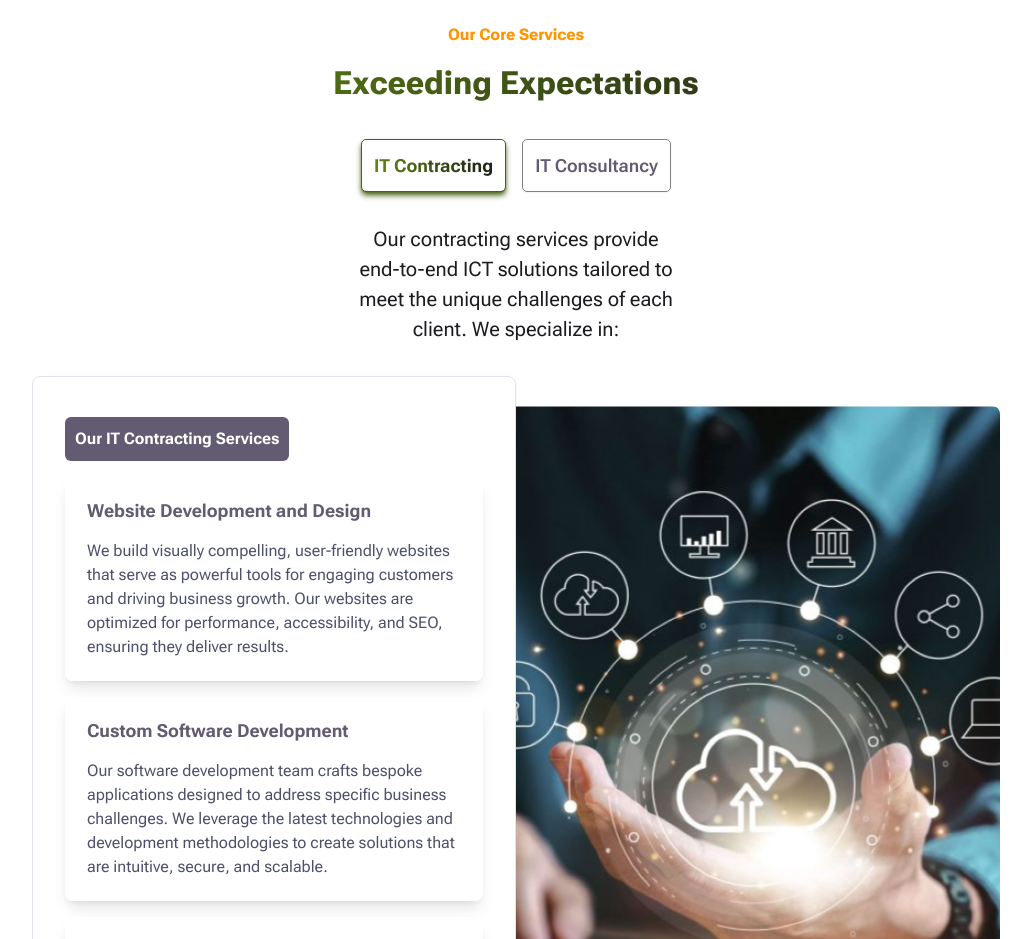
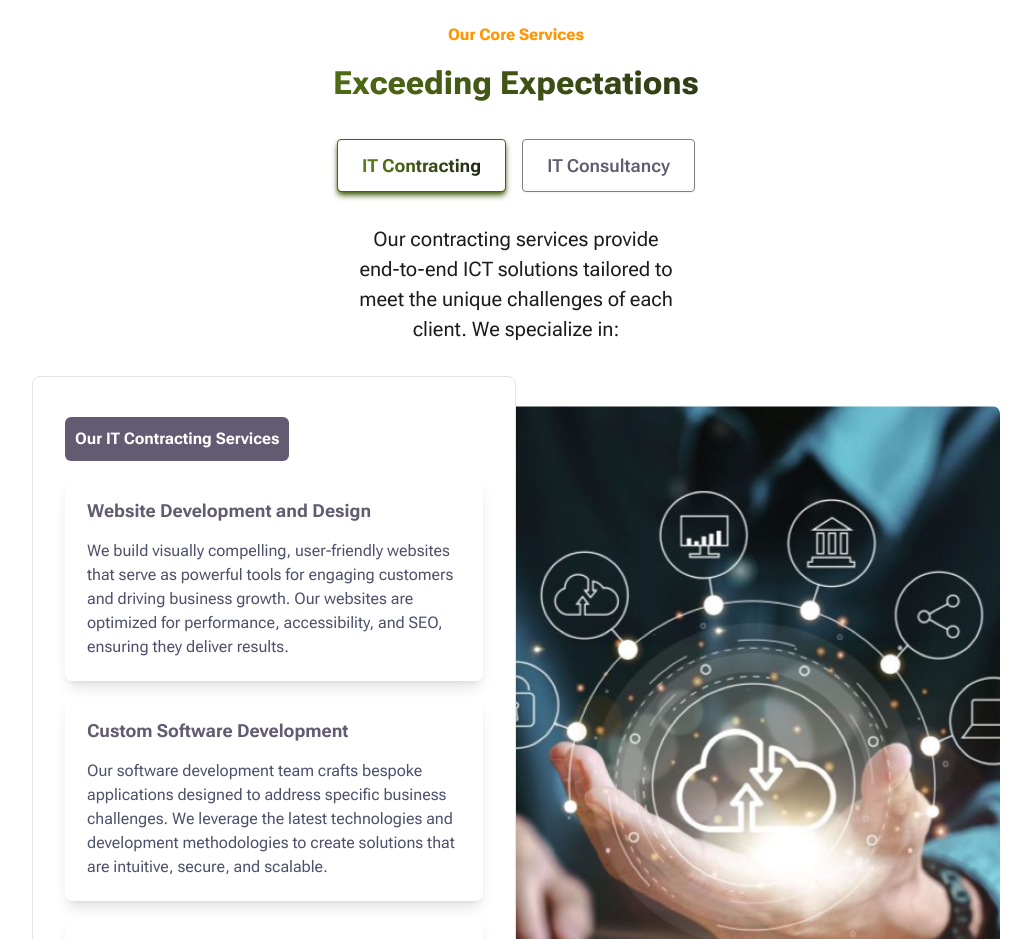
Before and after one commit to Bilcruz1/Expedient-tech, a React (Vite) app: page / in a window 1280 px wide. Shown: the part 1720-2659 px from the top of the page, without its empty margins (124-1155 px from the left). Built offline with nearby package versions, Linux system fonts and the light colour scheme; a web font is replaced by a local one.

Commit message:
minor changes

```diff
--- a/src/components/coreServices.jsx
+++ b/src/components/coreServices.jsx
@@ -49,20 +49,20 @@ export default function CoreServices() {
 									<div
 										key={tab.id}
 										onClick={() => setActiveTab(tab.id)}
-										className={`flex items-center justify-center lg:p-[12px] p-[8px] shadow ${
+										className={`flex items-center justify-center lg:p-[12px] p-[16px] shadow ${
 											activeTab === tab.id
 												? 'shadow-[#496115] shadow-md text-gradient font-bold'
-												: 'shadow-sm text-[#625B71] font-semibold'
+												: 'shadow-sm text-[#625B71] text-[16px] font-semibold'
 										}`}
 										style={{
-											// padding: '10px 20px',
+											padding: '12px 24px',
 											cursor: 'pointer',
 											backgroundColor: activeTab === tab.id ? '#0F1115' : '',
 											border:
 												activeTab === tab.id
 													? '1px solid #496115'
 													: '1px solid gray',
-											borderRadius: '5px',
+											borderRadius: '4px',
 										}}
 									>
 										{/* Tab icon (active/inactive) */}
@@ -75,7 +75,7 @@ export default function CoreServices() {
 											alt="Tab Icon"
 											className=" mr-2 " // Adjust size and margin for icons
 										/> */}
-										<div className="text-[14px] lg:text-[18px]">
+										<div className="text-[16px] lg:text-[18px]">
 											{' '}
 											{tab.label}
 										</div>
--- a/src/components/heroSection.jsx
+++ b/src/components/heroSection.jsx
@@ -13,7 +13,6 @@ import microbridge from '../assets/images/microbridge.png';
 import dataneak from '../assets/images/dataneak.png';
 import nic from '../assets/images/nic.png';
 import corp from '../assets/images/corp.png';
-import globalaux from '../assets/images/globalaux.png';
 import WhatsAppButton from './whatsapp';
 
 export default function HeroSection() {
```
